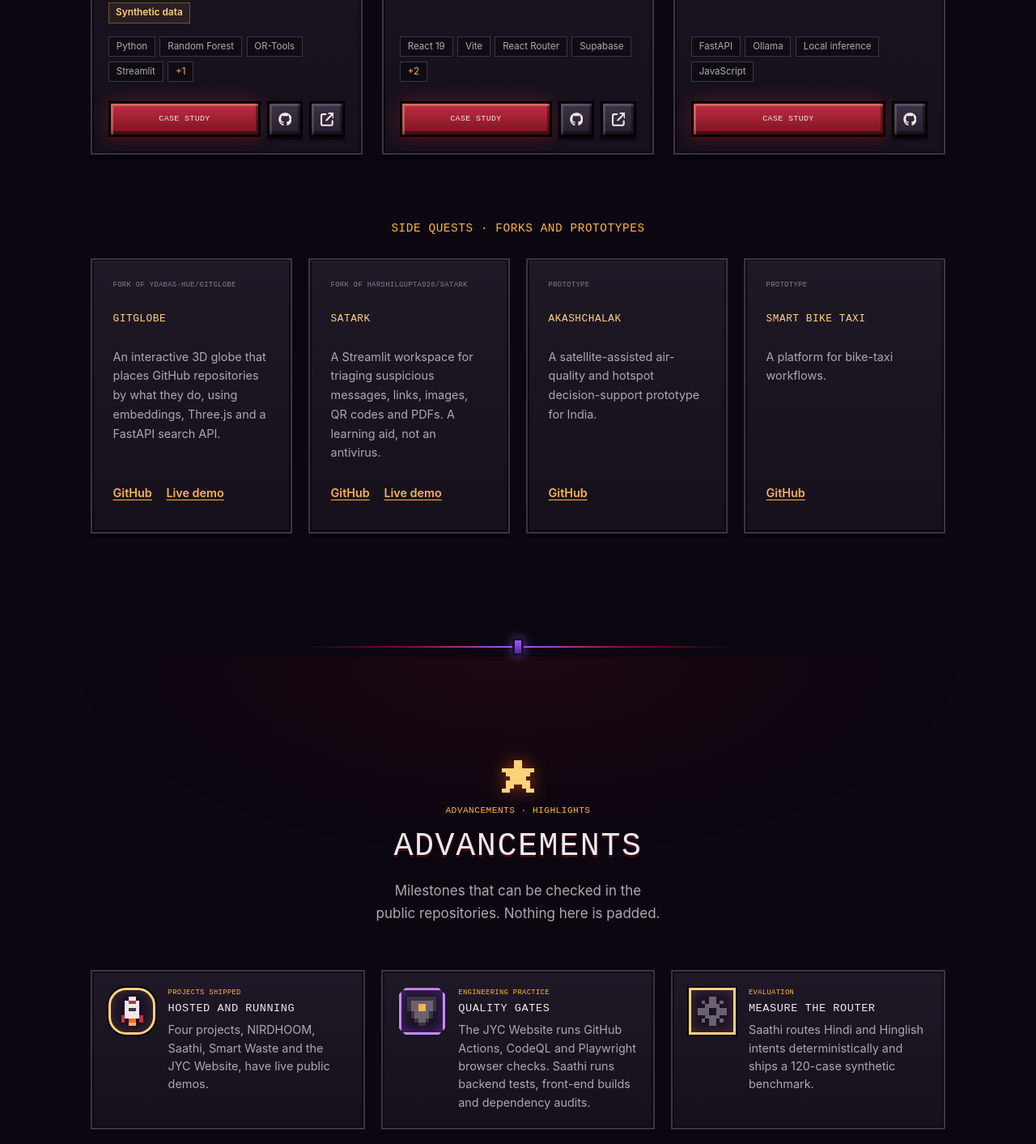
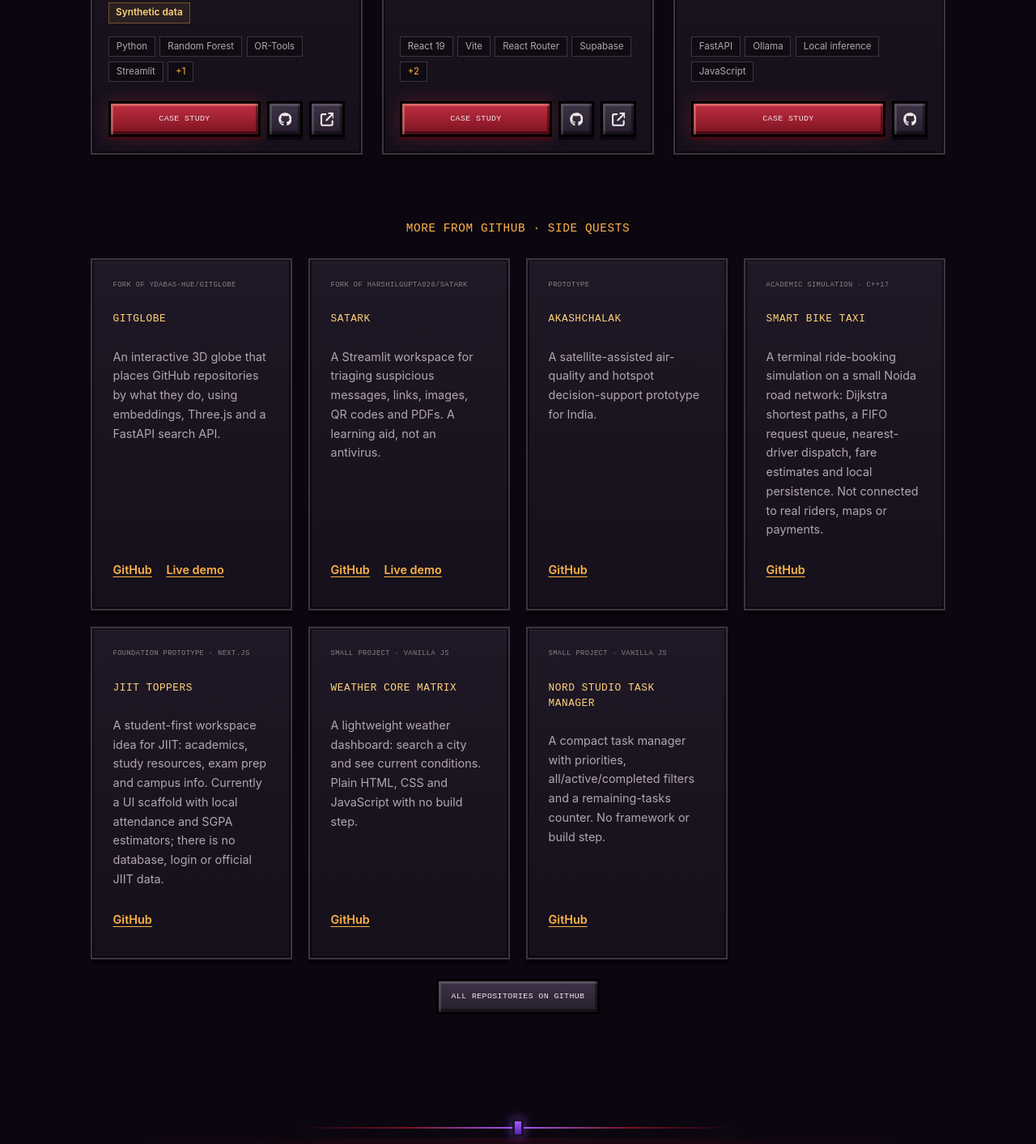
Before and after one commit to kaustubhdua/Portfolio-, a React (Vite) app: page / in a window 1280 px wide. Shown: the part 5463-6876 px from the top of the page at 81% size. Built offline with nearby package versions, Linux system fonts and the light colour scheme; a web font is replaced by a local one.

Commit message:
Add more GitHub repositories to the Forge side quests
JIIT Toppers, Weather Core Matrix, Nord Studio Task Manager and a fuller
Smart Bike Taxi entry, each described only from its README, plus a link to
all repositories.

```diff
--- a/src/components/Forge.jsx
+++ b/src/components/Forge.jsx
@@ -2,7 +2,7 @@
 import { FaGithub, FaArrowUpRightFromSquare } from 'react-icons/fa6';
 import { Section, Reveal } from './ui.jsx';
 import { biomes, projects, explored } from '../data/projects.js';
-import { sections } from '../data/profile.js';
+import { profile, sections } from '../data/profile.js';
 
 const meta = sections.find((s) => s.id === 'forge');
 const COUNT_WORDS = { 3: 'Three', 4: 'Four', 5: 'Five', 6: 'Six', 7: 'Seven', 8: 'Eight' };
@@ -68,7 +68,7 @@
       </div>
 
       <Reveal className="explored">
-        <h3 className="sub-title pixel">Side quests · forks and prototypes</h3>
+        <h3 className="sub-title pixel">More from GitHub · side quests</h3>
         <ul className="explored-grid">
           {explored.map((e) => (
             <li key={e.name} className="panel explored-item">
@@ -84,6 +84,11 @@
             </li>
           ))}
         </ul>
+        <p className="explored-more">
+          <a className="btn btn-secondary btn-sm pixel" href={profile.links.github + '?tab=repositories'} target="_blank" rel="noopener noreferrer">
+            All repositories on GitHub<span className="sr-only"> (opens in a new tab)</span>
+          </a>
+        </p>
       </Reveal>
     </Section>
   );
--- a/src/data/projects.js
+++ b/src/data/projects.js
@@ -282,9 +282,30 @@
   },
   {
     name: 'Smart Bike Taxi',
-    kind: 'Prototype',
-    text: 'A platform for bike-taxi workflows.',
+    kind: 'Academic simulation · C++17',
+    text: 'A terminal ride-booking simulation on a small Noida road network: Dijkstra shortest paths, a FIFO request queue, nearest-driver dispatch, fare estimates and local persistence. Not connected to real riders, maps or payments.',
     repo: 'https://github.com/kaustubhdua/Smart_bike_taxi_platform',
     live: null,
   },
+  {
+    name: 'JIIT Toppers',
+    kind: 'Foundation prototype · Next.js',
+    text: 'A student-first workspace idea for JIIT: academics, study resources, exam prep and campus info. Currently a UI scaffold with local attendance and SGPA estimators; there is no database, login or official JIIT data.',
+    repo: 'https://github.com/kaustubhdua/Jiit-toppers-',
+    live: null,
+  },
+  {
+    name: 'Weather Core Matrix',
+    kind: 'Small project · vanilla JS',
+    text: 'A lightweight weather dashboard: search a city and see current conditions. Plain HTML, CSS and JavaScript with no build step.',
+    repo: 'https://github.com/kaustubhdua/weather-core-matrix',
+    live: null,
+  },
+  {
+    name: 'Nord Studio Task Manager',
+    kind: 'Small project · vanilla JS',
+    text: 'A compact task manager with priorities, all/active/completed filters and a remaining-tasks counter. No framework or build step.',
+    repo: 'https://github.com/kaustubhdua/nord-studio-task-manager',
+    live: null,
+  },
 ];
--- a/src/styles/sections.css
+++ b/src/styles/sections.css
@@ -702,3 +702,8 @@
 .region-biome {
   color: var(--accent-text, var(--accent, var(--crimson)));
 }
+
+.explored-more {
+  margin-top: 1.5rem;
+  text-align: center;
+}
```
